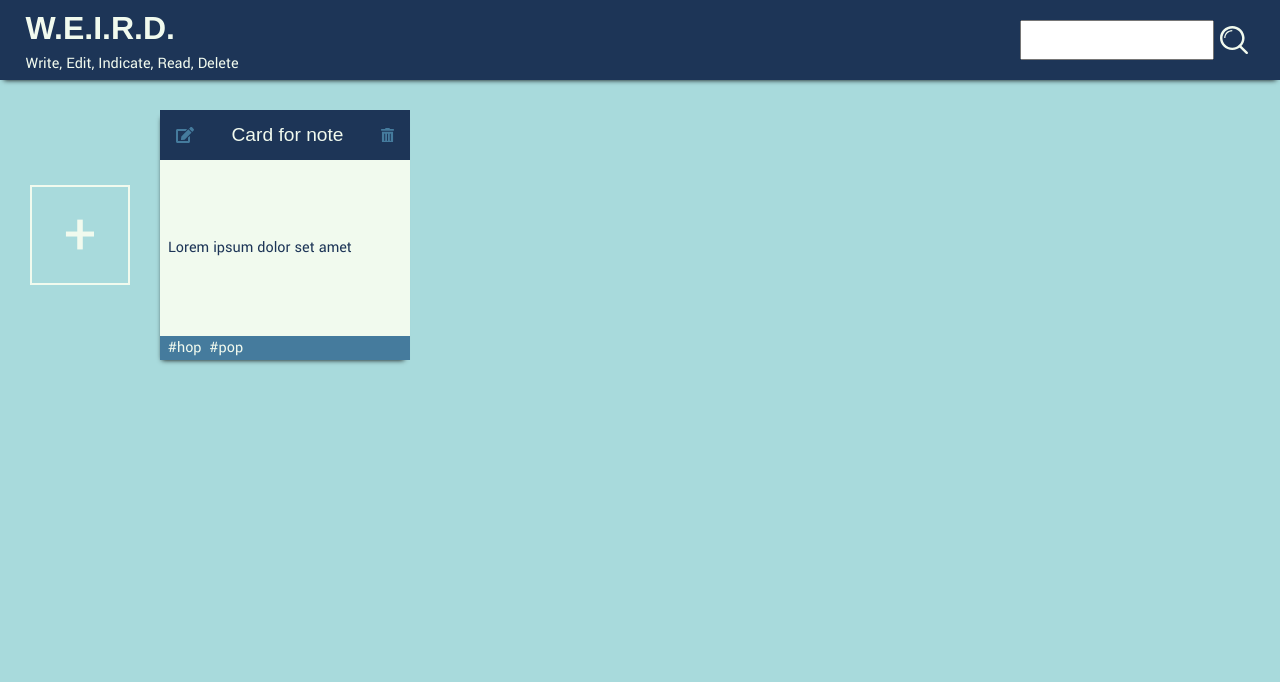
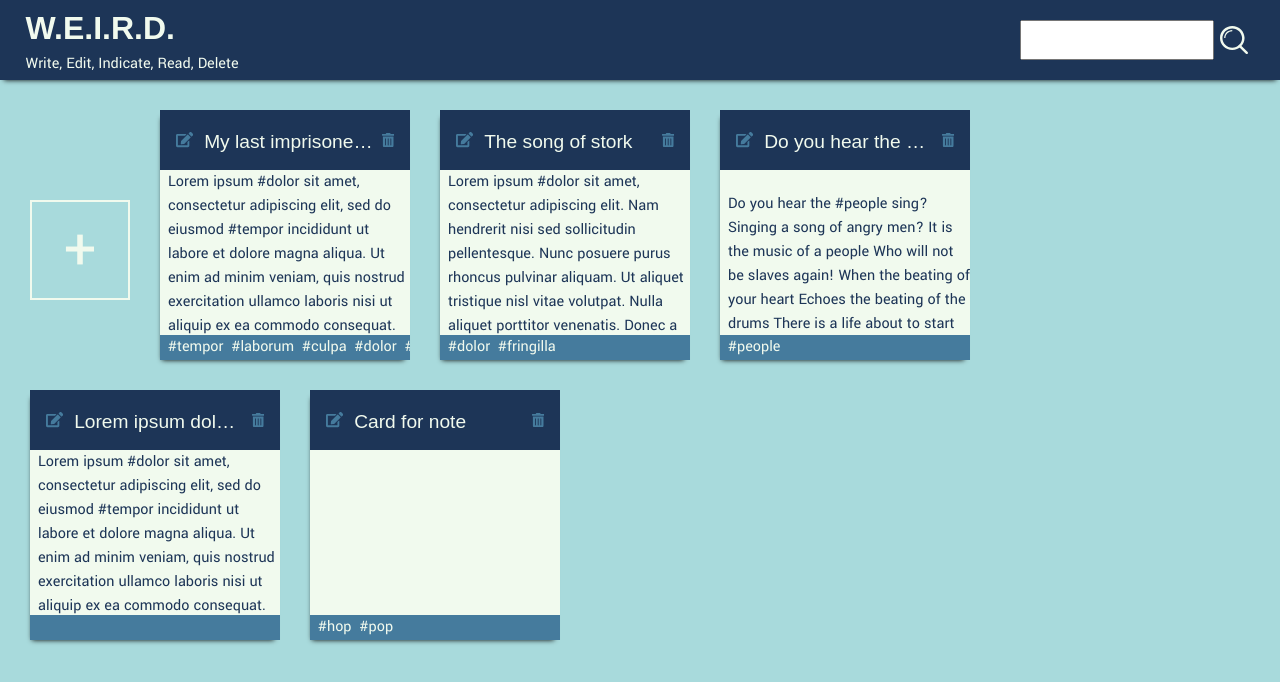
Before and after one commit to EriKuroi/testNyblesoft, a React (Create React App) app: page / in a window 1280 px wide. Shown: the top 682 px of the page. Built offline with nearby package versions, Linux system fonts and the light colour scheme.

Commit message:
Add dynamic render from json for cards fix: Implement ellipsis for long headlines

```diff
--- a/src/App.js
+++ b/src/App.js
@@ -1,6 +1,8 @@
 import './App.scss';
 import Header from './components/header/Header'
 import NoteCard from './components/noteCard/NoteCard'
+import notes from './notes.json'
+import uuid from 'react-uuid'
 
 const hashtags = ['hop', 'pop']
 const title = 'Card for note'
@@ -13,19 +15,26 @@
 };
 
 function App() {
-  // console.log(notes)
+  console.log(notes)
   return (
     <>
       <Header handleSearch={handleSearch}></Header>
-    <main>
+      <main>
         <button className="addButton">+</button>
+        {notes.map(elem => <NoteCard
+          key={uuid()}
+          title={elem.header}
+          text={elem.text}
+          hashtags={elem.hashtags}
+          handleClick={handleClick}
+        />)}
         <NoteCard
           title={title}
           text={text}
           hashtags={hashtags}
           handleClick={handleClick}
         ></NoteCard>
-    </main>
+      </main>
     </>
   );
 }
--- a/src/components/noteCard/NoteCard.js
+++ b/src/components/noteCard/NoteCard.js
@@ -13,7 +13,9 @@
                 <button className="edit-note">
                     <EditLogo />
                 </button>
-                {title}
+                <div className="card-title">
+                    {title}
+                    </div>
                 <button className="delete-note">
                     <DeleteLogo />
                 </button>
@@ -24,6 +26,7 @@
             </div>
         </div>
     )
+
 };
 
 export default NoteCard;
--- a/src/components/noteCard/noteCard.scss
+++ b/src/components/noteCard/noteCard.scss
@@ -8,18 +8,36 @@
     display: flex;
     flex-direction: column;
     justify-content: space-between;
-    margin-right:  30px;
+    margin-right: 30px;
+    margin-bottom: 30px;
     box-shadow: -2px 4px 5px -4px #000000;
+    overflow: hidden;
+    position: relative;
 
     .headline {
-        padding: 0 10px;
-        height: 50px;
+        padding: 10px 10px;
+        height: 40px;
+        // height: max-content;
+        // height: auto;
         display: flex;
+        // flex-flow: column;
         justify-content: space-between;
         align-items: center;
         @include lib.head-color;
         font-family: 'Source Sans ', sans-serif;
         font-size: 1.2rem;
+        line-height: 1.2;
+        // text-overflow: ellipsis;
+
+
+        .card-title {
+            width: 180px;
+            height: 40px;
+            margin: 20px 0 0 5px;
+            white-space: nowrap;
+            overflow: hidden;
+            text-overflow: ellipsis;
+        }
 
         button {
             width: 25px;
@@ -45,14 +63,19 @@
     }
 
     .note-card_tags-area {
-        width: 100%;
+        position: absolute;
+        left: 0;
+        right: 0;
+        bottom: 0;
+        min-height: 25px;
         background-color: lib.$accents;
         color: lib.$paper;
     }
 
     span {
         margin-left: 1vmin;
-        &:hover{
+
+        &:hover {
             cursor: pointer;
         }
     }
--- a/src/notes.json
+++ b/src/notes.json
@@ -1,8 +1,8 @@
 [
    {
         "header": "My last imprisoned exhale",
-        "text": "Lorem ipsum #dolor sit amet, consectetur adipiscing elit, sed do eiusmod #tempor incididunt ut labore et dolore magna aliqua. Ut enim ad minim veniam, quis nostrud exercitation ullamco laboris nisi ut aliquip ex ea commodo consequat. Duis aute irure dolor in reprehenderit in voluptate velit esse cillum dolore eu fugiat nulla pariatur. Excepteur sint occaecat cupidatat non proident, sunt in #culpa qui officia deserunt mollit anim id est #laborum.",
-        "hashtags": ["tempor", "laborum", "culpa", "dolor"]
+        "text": "Lorem ipsum #dolor sit amet, consectetur adipiscing elit, sed do eiusmod #tempor incididunt ut labore et dolore magna aliqua. Ut enim ad minim veniam, quis nostrud exercitation ullamco laboris nisi ut aliquip ex ea commodo consequat. Duis aute irure dolor in reprehenderit in voluptate velit esse cillum dolore eu fugiat nulla pariatur. Excepteur sint occaecat cupidatat non proident, sunt in #culpa qui #officia deserunt mollit anim id est #laborum.",
+        "hashtags": ["tempor", "laborum", "culpa", "dolor", "officia"]
     },
     {
         "header": "The song of stork",
@@ -13,5 +13,10 @@
         "header": "Do you hear the people sing?",
         "text": "Do you hear the #people sing?\nSinging a song of angry men?\nIt is the music of a people\nWho will not be slaves again!\nWhen the beating of your heart\nEchoes the beating of the drums\nThere is a life about to start\nWhen tomorrow comes!",
         "hashtags": ["people"]
+    },
+    {
+        "header": "Lorem ipsum dolor sit amet, consectetur adipiscing elit, sed do eiusmod",
+        "text": "Lorem ipsum #dolor sit amet, consectetur adipiscing elit, sed do eiusmod #tempor incididunt ut labore et dolore magna aliqua. Ut enim ad minim veniam, quis nostrud exercitation ullamco laboris nisi ut aliquip ex ea commodo consequat. Duis aute irure dolor in reprehenderit in voluptate velit esse cillum dolore eu fugiat nulla pariatur. Excepteur sint occaecat cupidatat non proident, sunt in #culpa qui officia deserunt mollit anim id est #laborum.",
+        "hashtags": []
     }
 ]
```
